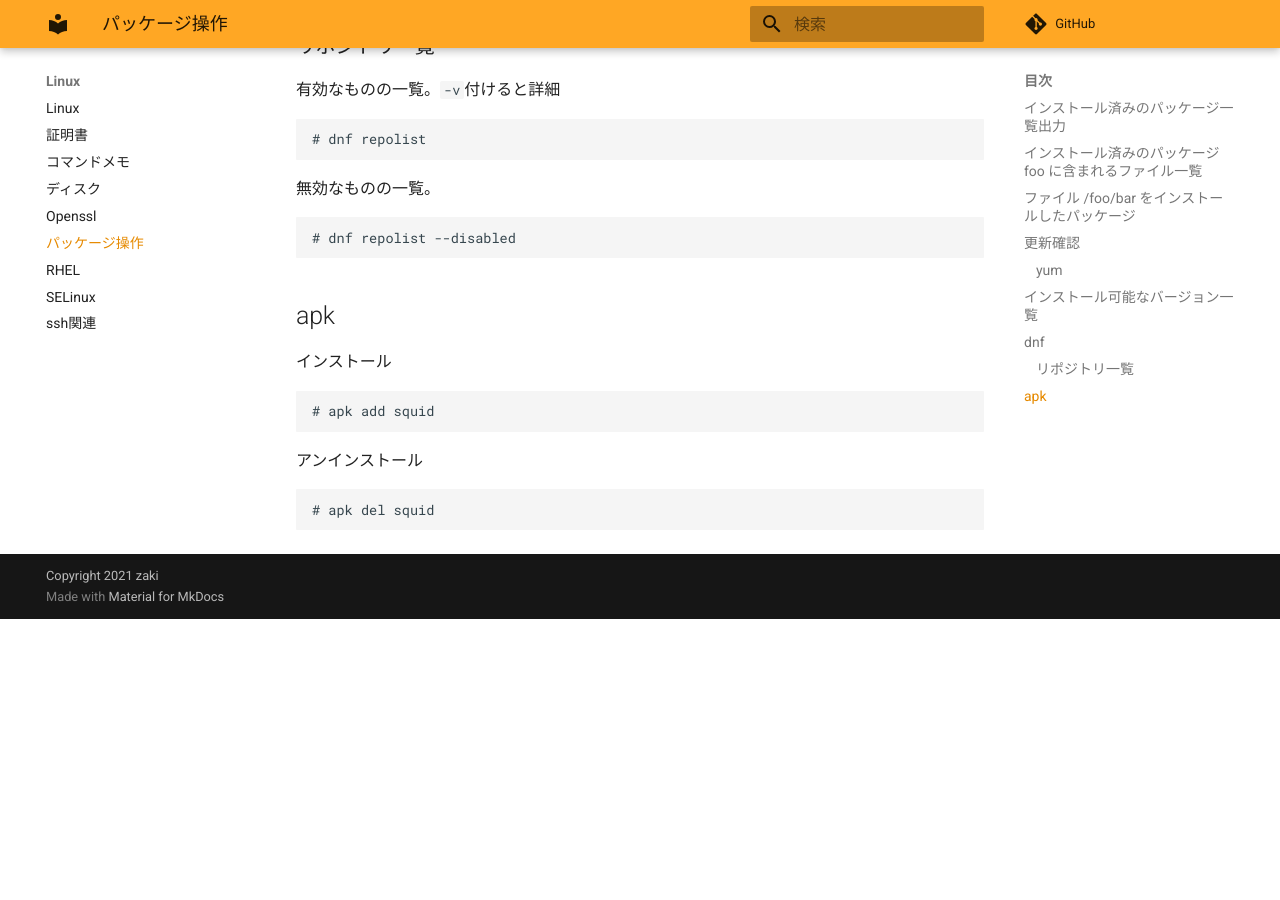
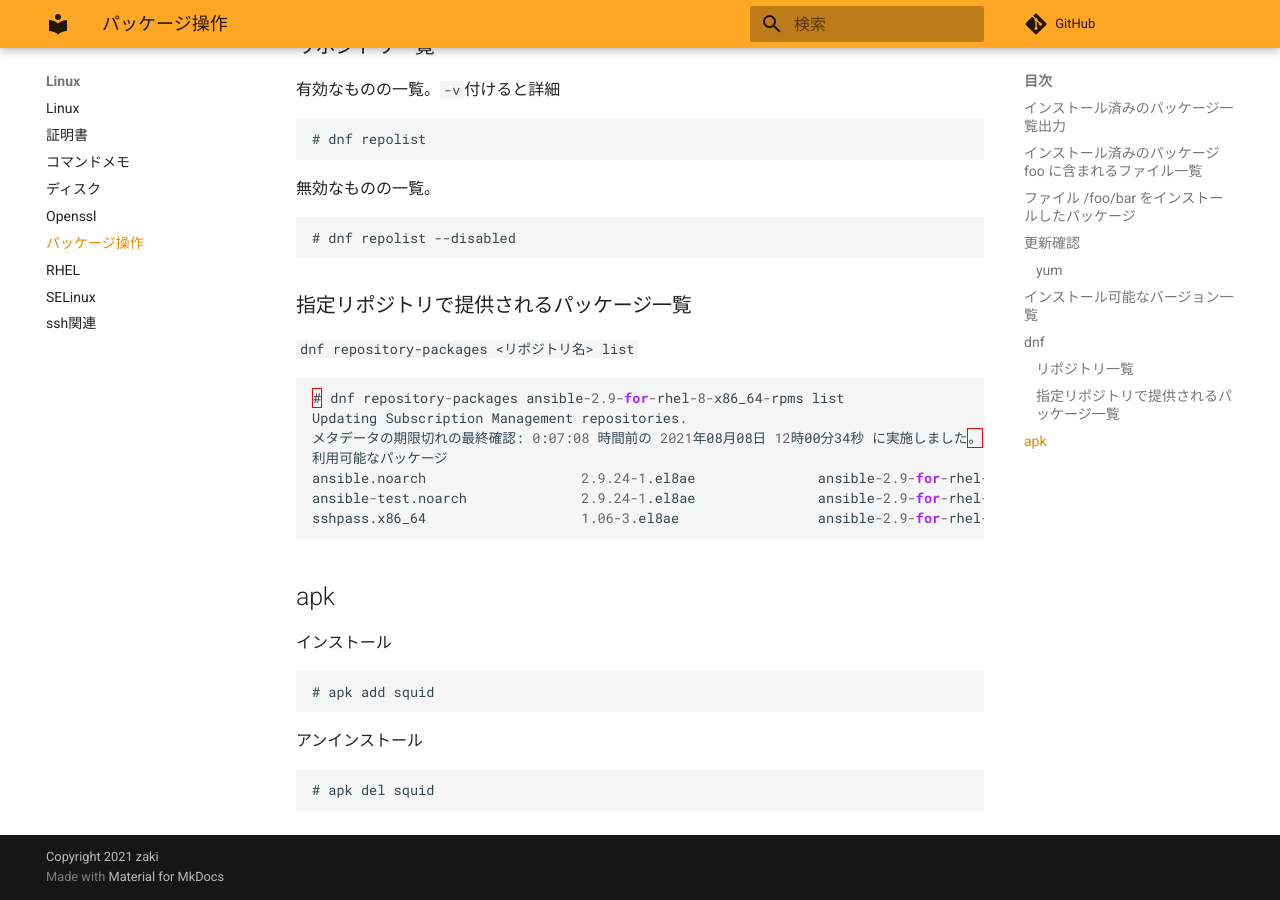
Before and after one commit to zaki-lknr/docs, an MkDocs documentation site: the page built from docs/Linux/package.md, in a window 1280 px wide and 900 px high, scrolled down 1480 px. Built offline with MkDocs 1.6.1 and Material for MkDocs 9.7.7, drawn with Linux system fonts in a browser that asks for light colours; comment, search, counter and statistics services are not loaded; before the commit the page ends 2099 px from its top, so only the background shows below that.

Commit message:
add: linux/package dnfで指定リポジトリのパッケージ一覧

````diff
--- a/docs/Linux/package.md
+++ b/docs/Linux/package.md
@@ -72,6 +72,20 @@ httpd-2.4.37-39.module+el8.4.0+9658+b87b2deb.x86_64 : Apache HTTP Server
 # dnf repolist --disabled
 ```
 
+### 指定リポジトリで提供されるパッケージ一覧
+
+`dnf repository-packages <リポジトリ名> list`
+
+```
+# dnf repository-packages ansible-2.9-for-rhel-8-x86_64-rpms list
+Updating Subscription Management repositories.
+メタデータの期限切れの最終確認: 0:07:08 時間前の 2021年08月08日 12時00分34秒 に実施しました。
+利用可能なパッケージ
+ansible.noarch                   2.9.24-1.el8ae               ansible-2.9-for-rhel-8-x86_64-rpms
+ansible-test.noarch              2.9.24-1.el8ae               ansible-2.9-for-rhel-8-x86_64-rpms
+sshpass.x86_64                   1.06-3.el8ae                 ansible-2.9-for-rhel-8-x86_64-rpms
+```
+
 ## apk
 
 インストール
````
